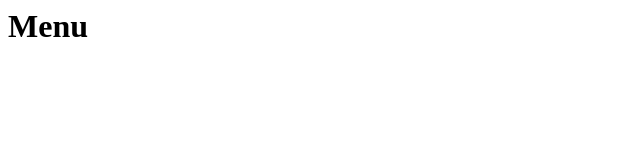
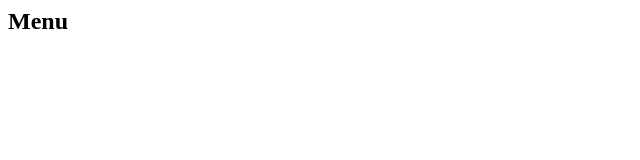
Before and after one commit to azevedolacerda/test, a plain HTML site: page index.html in a window 1280 px wide. Shown: the full height of the page, 0-640 px from the left. Drawn offline with Linux system fonts and the light colour scheme.

Commit message:
ultimo commit

```diff
--- a/index.html
+++ b/index.html
@@ -3,6 +3,10 @@
 
 
 	<body>
-	<h1>Menu</h1>
+
+
+		<h2>Menu</h2>
+		<ol></ol>
+
 	</body>
 </html>
```
Also changed, not shown: new.txt (added).
